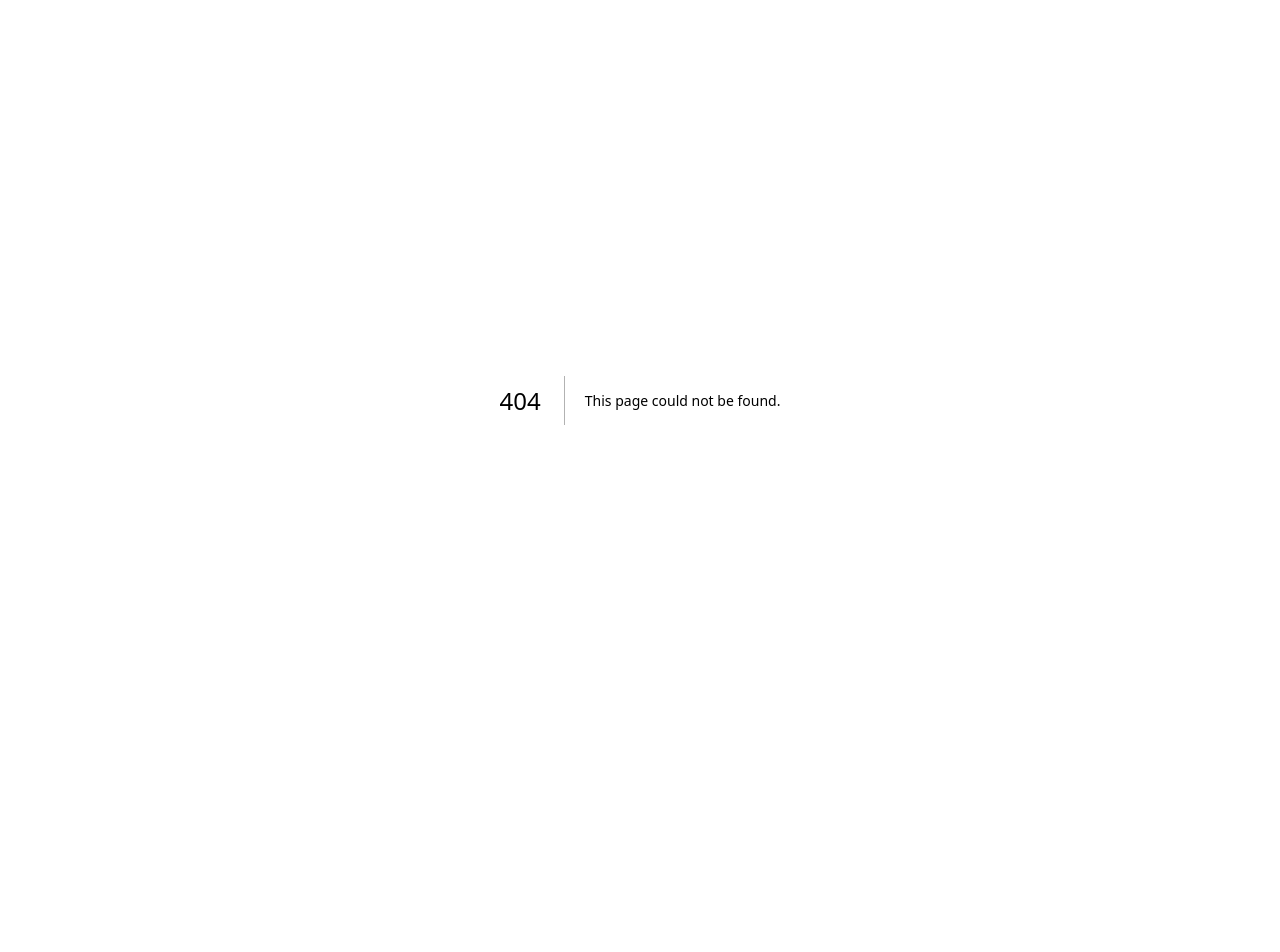
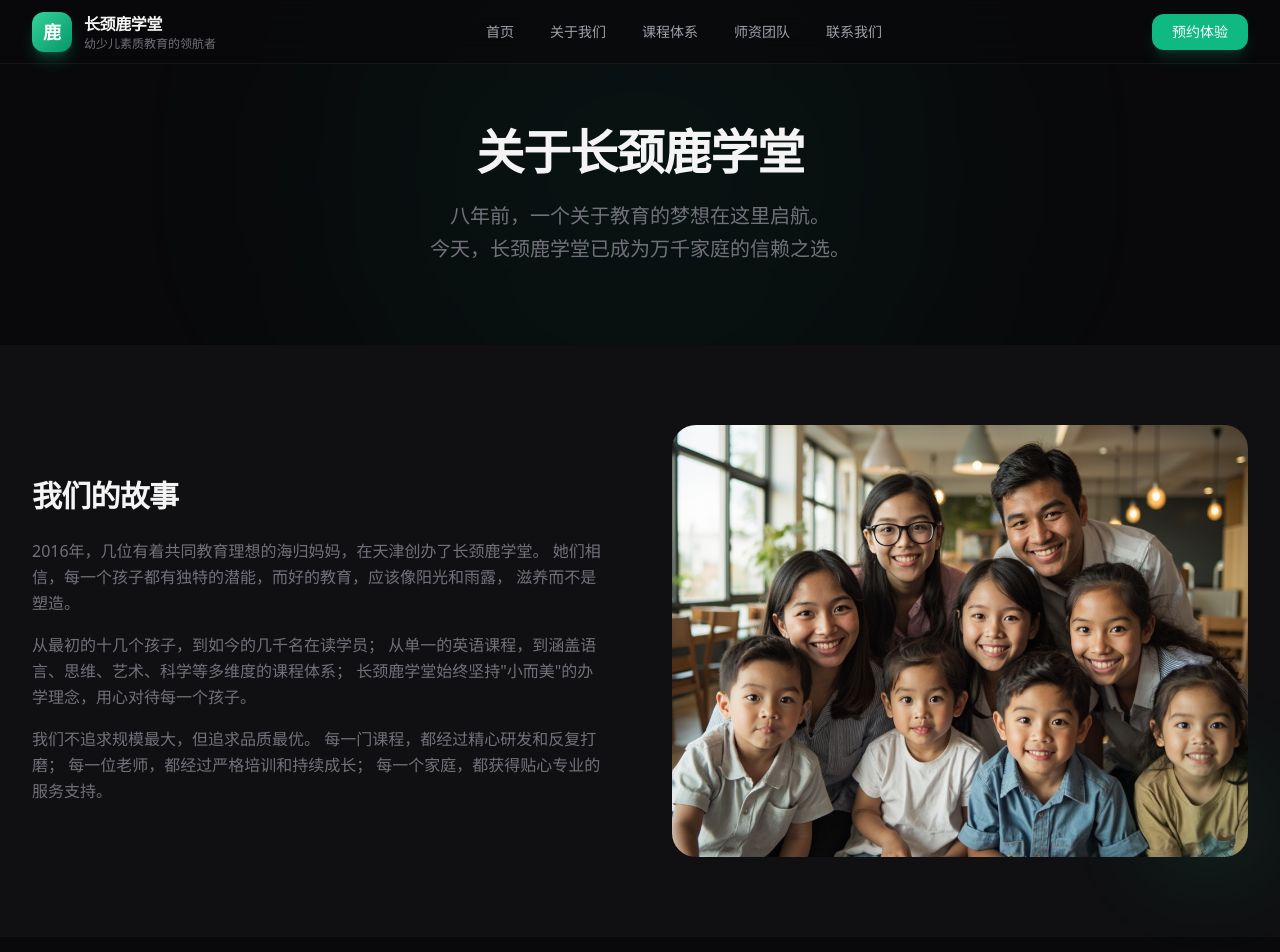
Before and after one commit to tujunjie003/WUHUGIRAFFE-WEB, a Next.js app: page /WUHUGIRAFFE-WEB/about in a window 1280 px wide. Before the commit this address had no page. Shown: the top 952 px of the page. Before the commit the page ends 800 px from the top, so only its background shows below. Built offline with nearby package versions, Linux system fonts and the light colour scheme.

Commit message:
fix: correct image paths with basePath for GitHub Pages

```diff
--- a/app/about/page.tsx
+++ b/app/about/page.tsx
@@ -89,7 +89,7 @@ export default function AboutPage() {
             <div className="relative">
               <div className="aspect-[4/3] rounded-3xl overflow-hidden relative">
                 <Image
-                  src="/images/about-team.jpg"
+                  src="/WUHUGIRAFFE-WEB/images/about-team.jpg"
                   alt="长颈鹿学堂团队"
                   fill
                   className="object-cover"
--- a/app/page.tsx
+++ b/app/page.tsx
@@ -128,7 +128,7 @@ export default function HomePage() {
             >
               <div className="relative aspect-[4/3] rounded-3xl overflow-hidden">
                 <Image
-                  src="/images/hero.jpg"
+                  src="/WUHUGIRAFFE-WEB/images/hero.jpg"
                   alt="长颈鹿学堂 - 孩子们在教室中学习"
                   fill
                   className="object-cover"
--- a/next.config.js
+++ b/next.config.js
@@ -1,15 +1,12 @@
 /** @type {import('next').NextConfig} */
-/**
- * Next.js 配置文件
- * @description 配置 Next.js 构建选项
- */
 const nextConfig = {
   reactStrictMode: true,
-  // 输出静态导出，用于 GitHub Pages
   output: 'export',
   images: {
     unoptimized: true,
   },
+  basePath: '/WUHUGIRAFFE-WEB',
+  assetPrefix: '/WUHUGIRAFFE-WEB/',
 }
 
 module.exports = nextConfig
```
